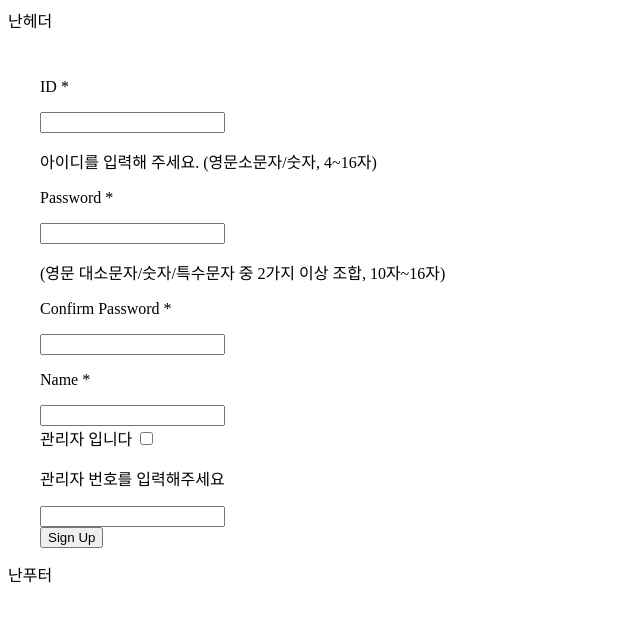
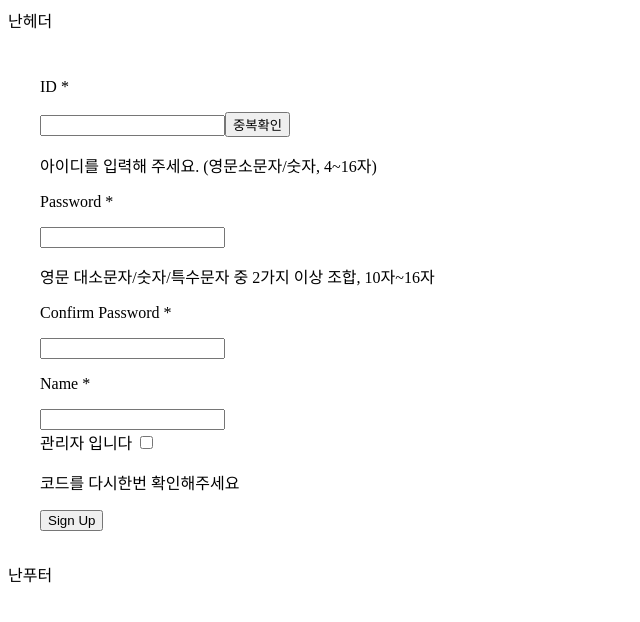
Before and after one commit to sansangear-clone-gr4/sansan-front, a React (Create React App) app: page /signup in a window 1280 px wide. Shown: the top 622 px of the page, without its empty margins (0-640 px from the left). Built offline with nearby package versions, Linux system fonts and the light colour scheme.

Commit message:
회원가입 중간커밋

```diff
--- a/src/components/Register/Register.jsx
+++ /dev/null
@@ -1,74 +0,0 @@
-import { useState } from "react";
-import { __userCheck } from "../../redux/modules/userSlice";
-
-function Register() {
-  const [userId, setUserId] = useState("");
-  const [userPW, setUserPW] = useState("");
-  const adminCheckHandler = () => {};
-  //id, pw 정규식
-  function isId(asValue) {
-    var regExp = /^(?=.*\d)(?=.*[a-zA-Z])[0-9a-zA-Z]{4,16}$/g;
-    return regExp.test(asValue);
-  }
-  function isPassword(asValue) {
-    var regExp = /^(?=.[a-zA-Z])((?=.\d)|(?=.*\W)).{10,16}$/;
-    return regExp.test(asValue);
-  }
-  const onIdChangeHandler = (id) => {
-    if (!isId(id)) {
-      setPtag("영문소문자/숫자, 4~16자의 아이디를 입력해주세요");
-      return;
-    }
-    //여기에 중복체크할거임
-    dispatchEvent(__userCheck(id));
-  };
-  const [ptag, setPtag] = useState(
-    "아이디를 입력해 주세요. (영문소문자/숫자, 4~16자)"
-  );
-  return (
-    <div className="container">
-      <form>
-        <div className="signupForm">
-          <div className="IDform">
-            <p>ID *</p>
-            <input
-              type="text"
-              value={userId}
-              onChange={(e) => onIdChangeHandler(e.target.value)}
-            />
-            <p>{ptag}</p>
-            {/*<p>{id}는 이미 사용중인 아이디입니다.</p>
-            onChange에 달아놔야할듯 */}
-          </div>
-          <div className="PWForm">
-            <p>Password *</p>
-            <input
-              type="text"
-              value={userPW}
-              onChange={(e) => {
-                setUserPW(e.target.value);
-              }}
-            />
-            <p>(영문 대소문자/숫자/특수문자 중 2가지 이상 조합, 10자~16자)</p>
-            <p>Confirm Password *</p>
-            <input type="text" />
-          </div>
-          <div className="userName">
-            <p>Name *</p>
-            <input type="text" />
-          </div>
-        </div>
-        <div className="adminCheck">
-          <span>관리자 입니다 </span>
-          <input type="checkbox" onChange={adminCheckHandler} />
-          {/* 위 체크박스가 체크되었을시 나오게 구현해야함 */}
-          <p>관리자 번호를 입력해주세요</p>
-          <input type="text" />
-        </div>
-        <button type="submit">Sign Up</button>
-      </form>
-    </div>
-  );
-}
-
-export default Register;
--- a/src/components/SignIn/SignIn.jsx
+++ /dev/null
@@ -1,26 +0,0 @@
-import "./SignIn.css";
-
-function SignIn() {
-  return (
-    <div className="login-Container">
-      <form>
-        <div className="IDPW">
-          <p>ID</p>
-          <input type="text" placeholder="아이디" />
-          <p>Password</p>
-          <input type="text" placeholder="비밀번호" />
-        </div>
-        <div className="buttons">
-          <button type="submit">Login</button>
-          <button type="button">SignUp</button>
-        </div>
-        <div className="additional">
-          <span>Find ID | Find Password</span>
-          <span>Non-Member</span>
-        </div>
-      </form>
-    </div>
-  );
-}
-
-export default SignIn;
--- a/src/pages/LogIn.jsx
+++ b/src/pages/LogIn.jsx
@@ -1,13 +1,29 @@
 import Footer from "../components/Footer/Footer";
 import Header from "../components/Header/Header";
 import LayOut from "../components/LayOut/LayOut";
-import SignIn from "../components/SignIn/SignIn";
 function LogIn() {
   return (
     <>
       <Header />
       <LayOut>
-        <SignIn />
+        <div className="login-Container">
+          <form>
+            <div className="IDPW">
+              <p>ID</p>
+              <input type="text" placeholder="아이디" />
+              <p>Password</p>
+              <input type="text" placeholder="비밀번호" />
+            </div>
+            <div className="buttons">
+              <button type="submit">Login</button>
+              <button type="button">SignUp</button>
+            </div>
+            <div className="additional">
+              <span>Find ID | Find Password</span>
+              <span>Non-Member</span>
+            </div>
+          </form>
+        </div>
       </LayOut>
       <Footer />
     </>
--- a/src/pages/SignUp.jsx
+++ b/src/pages/SignUp.jsx
@@ -1,18 +1,170 @@
 import Footer from "../components/Footer/Footer";
 import Header from "../components/Header/Header";
 import LayOut from "../components/LayOut/LayOut";
-import Register from "../components/Register/Register";
+import { useState } from "react";
+import { useDispatch, useSelector } from "react-redux";
+import { __userCheck } from "../redux/modules/userSlice";
 
 function SignUp() {
+  const [userId, setUserId] = useState("");
+  const [password, setPassword] = useState("");
+  const [idPtag, setidPtag] = useState(
+    "아이디를 입력해 주세요. (영문소문자/숫자, 4~16자)"
+  );
+  const [PWPtag, setPWPtag] = useState(
+    "영문 대소문자/숫자/특수문자 중 2가지 이상 조합, 10자~16자"
+  );
+  const [PWConfirm, setPWConfirm] = useState("");
+  const [PWConfirmP, setPWConfirmP] = useState(false);
+  const [isAdmin, setIsAdmin] = useState(false);
+  const [codeCheck, setCodeCheck] = useState(false);
+  const adminCode = "!!!!@@@##$admin123";
+
+  const dispatch = useDispatch();
+  // 아이디에따른 출력값 넣어줄 p태그
+
+  //id, pw 정규식
+  function isId(asValue) {
+    const regExp = /^(?=.*\d)(?=.*[a-zA-Z])[0-9a-zA-Z]{4,16}$/g;
+    return regExp.test(asValue);
+  }
+  function isPassword(asValue) {
+    const regExp =
+      /^(?=.*[a-z])(?=.*[A-Z])(?=.*\d)(?=.*[$@$!%*?&])[A-Za-z\d$@$!%*?&]{10,16}$/;
+    return regExp.test(asValue);
+  }
+  //id중복체크 true, false 여부
+  const userCheck = useSelector((state) => state.user.userCheck);
+  // null, false, true 값 반환
+  // 아이디 중복확인
+  const IdDubChk = () => {
+    if (!isId(userId)) {
+      setidPtag("영문소문자와 숫자를 포함한, 4~16자의 아이디를 입력해주세요");
+      return;
+    }
+    dispatch(__userCheck(userId));
+    if (userCheck === false) {
+      setidPtag("중복된 아이디입니다");
+    } else if (userCheck === true) {
+      setidPtag("사용가능한 아이디입니다");
+    } else {
+      setidPtag("아이디를 다시한번 확인해주세요");
+    }
+  };
+  const PWChk = () => {
+    if (!isPassword(password)) {
+      setPWPtag(
+        "영문 대문자/숫자/특수문자를 모두포함한, 10자~16자의 비밀번호를 입력해주세요"
+      );
+    } else {
+      setPWPtag("사용가능한 비밀번호 입니다");
+    }
+  };
+
+  const PWConfirmChk = () => {
+    if (password !== PWConfirm) {
+      setPWConfirmP("비밀번호가 일치하지않습니다");
+    } else {
+      setPWConfirmP("확인되었습니다");
+    }
+  };
+
+  const adminCodeCHK = (code) => {
+    if (code === adminCode) {
+      setCodeCheck(true);
+      return;
+    }
+  };
+
+  const signUpHandler = () => {
+    if (isId && isPassword !== true) {
+      alert("비밀번호와, 아이디를 다시한번 확인해 주세요");
+      return;
+    }
+    if (password !== PWConfirm) {
+      alert("비밀번호를 다시 한번 확인해주세요");
+      return;
+    }
+    if (!userCheck) {
+      alert("아이디중복확인을 해주세요");
+    }
+    if (!codeCheck) {
+      const data = { userId: userId, password, password };
+    }
+  };
   return (
     <>
       <Header />
       <LayOut>
-        <Register />
+        <div className="container">
+          <form onSubmit={signUpHandler}>
+            <div className="signupForm">
+              <div className="IDform">
+                <p>ID *</p>
+                <input
+                  type="text"
+                  value={userId}
+                  onChange={(e) => setUserId(e.target.value)}
+                />
+                <button type="button" onClick={IdDubChk}>
+                  중복확인
+                </button>
+                {<p>{idPtag}</p>}
+              </div>
+              <div className="PWForm">
+                <p>Password *</p>
+                <input
+                  type="password"
+                  value={password}
+                  onChange={(e) => {
+                    setPassword(e.target.value);
+                  }}
+                  onBlur={PWChk}
+                />
+                {<p>{PWPtag}</p>}
+                <p>Confirm Password *</p>
+                <input
+                  type="password"
+                  value={PWConfirm}
+                  onChange={(e) => {
+                    setPWConfirm(e.target.value);
+                  }}
+                  onBlur={PWConfirmChk}
+                />
+                {<p>{PWConfirmP}</p>}
+              </div>
+              <div className="userName">
+                <p>Name *</p>
+                <input type="text" />
+              </div>
+            </div>
+            <div className="adminCheck">
+              <span>관리자 입니다 </span>
+              <input
+                type="checkbox"
+                onClick={(e) => {
+                  setIsAdmin(e.target.checked);
+                }}
+              />
+              {isAdmin ? (
+                <>
+                  <p>관리자 코드를 입력해주세요</p>
+                  <input type="password" onChange={adminCodeCHK} />
+                </>
+              ) : null}
+              {!codeCheck ? (
+                <p>코드를 다시한번 확인해주세요</p>
+              ) : (
+                <p>확인되었습니다</p>
+              )}
+            </div>
+            <button type="submit">Sign Up</button>
+          </form>
+        </div>
       </LayOut>
       <Footer />
     </>
   );
 }
-
+// 나준영은 신이다
 export default SignUp;
--- a/src/redux/modules/userSlice.js
+++ b/src/redux/modules/userSlice.js
@@ -12,6 +12,7 @@ const initialState = {
 export const __userCheck = createAsyncThunk(
   "userCheck",
   async (payload, thunkAPI) => {
+    console.log(payload);
     try {
       const { data } = await instance.get(`/user/idcheck?usernam=${payload}`);
       console.log("중복확인:", data);
```
Also changed, not shown: src/hooks/useInput.js (added, +11 -0 lines), src/components/SignIn/SignIn.css (deleted).
